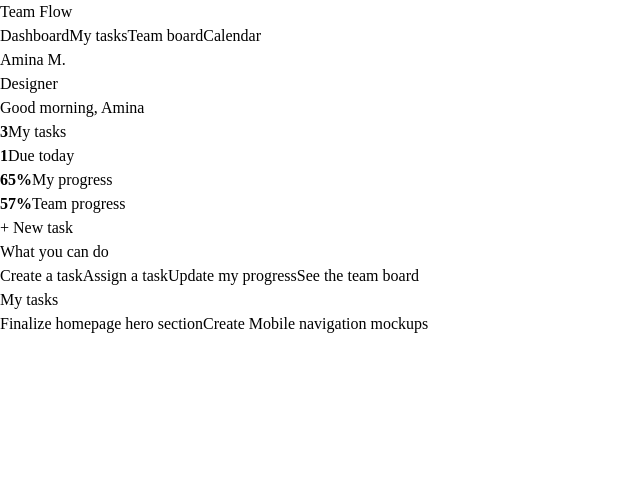
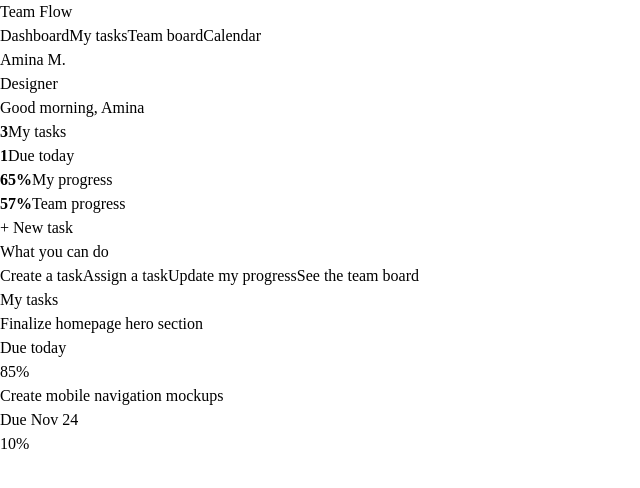
Before and after one commit to David-Mwonge123/team-flow, a React (Vite) app: page / in a window 1280 px wide. Shown: the top 488 px of the page, without its empty margins (0-640 px from the left). Built offline with nearby package versions, Linux system fonts and the light colour scheme.

Commit message:
Style- My tasks list

```diff
--- a/src/pages/Dash.jsx
+++ b/src/pages/Dash.jsx
@@ -8,8 +8,10 @@ const stats = [
 ];
 
 const actions = ["Create a task", "Assign a task", "Update my progress", "See the team board"];
-const tasks = ["Finalize homepage hero section", "Create Mobile navigation mockups"];
-
+const tasks = [
+  { title: "Finalize homepage hero section", due: "Due today", progress: 85, status: "In progress" },
+  { title: "Create mobile navigation mockups", due: "Due Nov 24", progress: 10, status: "To do" },
+];
 export default function Dashboard() {
   return (
     <div className="flex min-h-screen">
@@ -50,12 +52,16 @@ export default function Dashboard() {
 
 <h3 className="font-semibold mt-8 mb-3">My tasks</h3>
 <div className="grid grid-rows-2 gap-3 ">
-{tasks.map((a) => (
-  <button
-    key={a}
+{tasks.map((t) => (
+  <div
+    key={t.title}
     className="bg-white border border-gray-200 rounded-xl p-4 text-left hover:bg-gray-100">
-    {a}
-  </button>
+   <div>
+    <p>{t.title}</p>
+    <p className="text-sm text-gray-500">{t.due}</p>
+   </div>
+<span className="text-sm font-medium">{t.progress}%</span>
+  </div>
 ))}
 </div>
 
```
